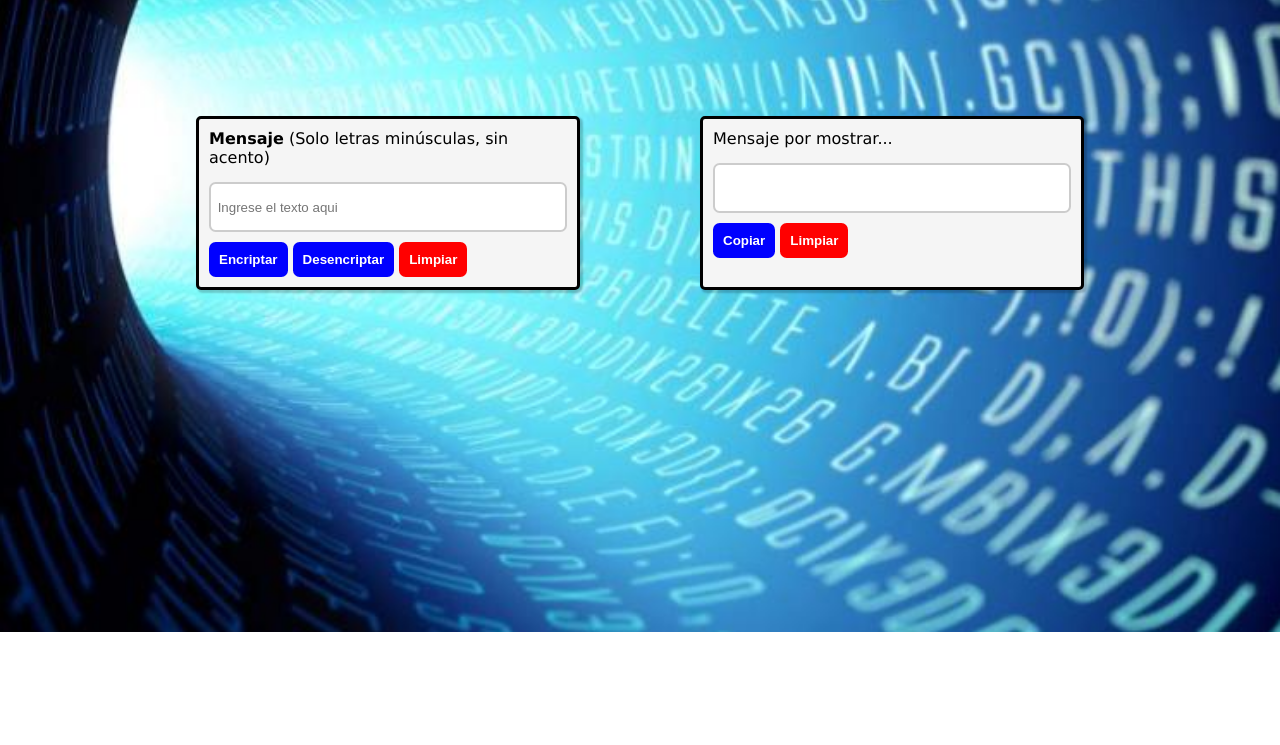
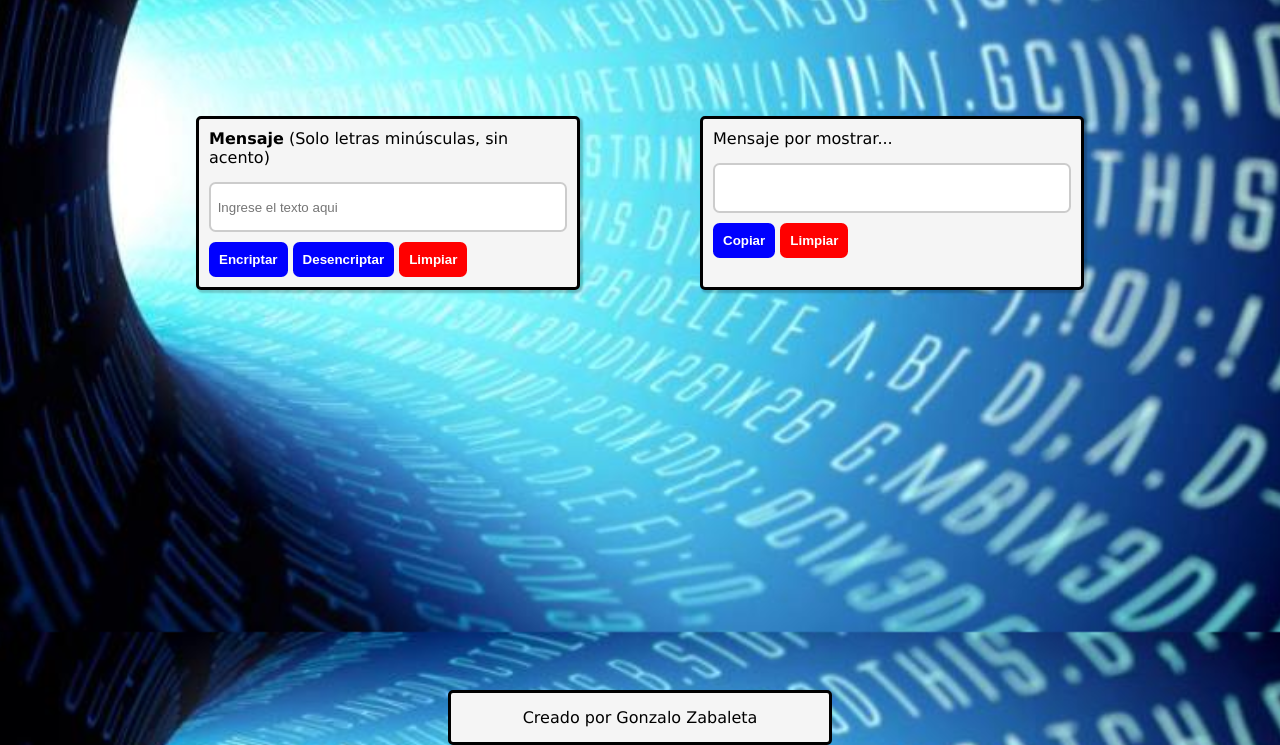
Before and after one commit to gonzalo-zabaleta/Criptografia, a plain HTML site: page index.html in a window 1280 px wide. Shown: the part 168-913 px from the top of the page. Before the commit the page ends 800 px from the top, so only its background shows below. Drawn offline with Linux system fonts and the light colour scheme.

Commit message:
Se agrego el footer en HTML y CSS

```diff
--- a/index.html
+++ b/index.html
@@ -38,6 +38,8 @@
       <input class="btn" type="submit" value="Limpiar" id="btn-limpiar2">
     </section>
   </main>
+  <div class="separador6"></div>
+  <footer class="pie-de-pagina">Creado por Gonzalo Zabaleta</footer>
 
   <script src="js/encriptar.js"></script>
   <script src="js/desencriptar.js"></script>
--- a/style.css
+++ b/style.css
@@ -40,7 +40,7 @@ body {
   width: 100px;
 }
 
-.titulo {
+.titulo, .pie-de-pagina {
   background-color: whitesmoke;
   padding: 15px;
   width: 30vw;
@@ -89,3 +89,8 @@ body {
 
   color: red;
 }
+
+.separador6{
+  height: 400px;
+
+}
```
